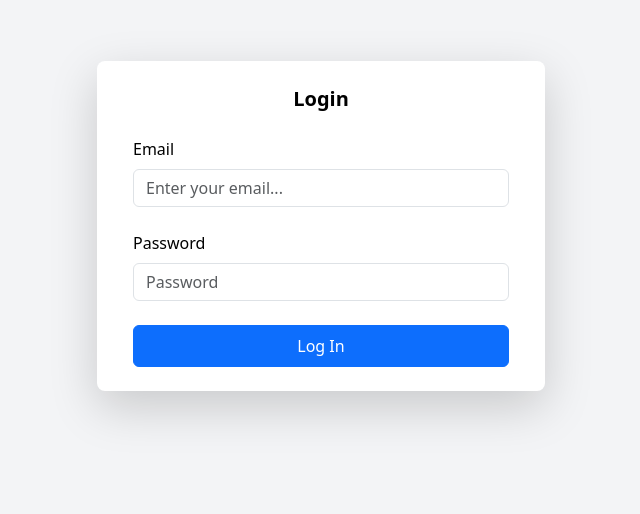
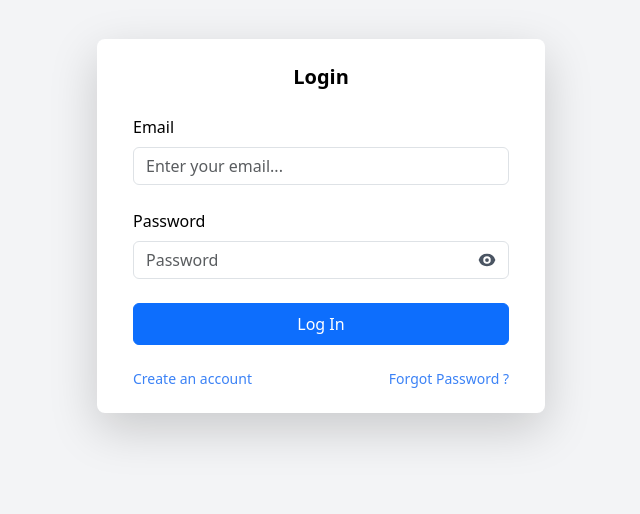
Before and after one commit to vrushabh702/Expense-Tracker, a React (Create React App) app: page /login in a window 1280 px wide. Shown: the part 174-688 px from the top of the page, without its empty margins (319-959 px from the left). Built offline with nearby package versions, Linux system fonts and the light colour scheme; no server answers.

Commit message:
login regsiter imporved no data on filter added on table

```diff
--- a/src/Components/Expenses/expensesTable.jsx
+++ b/src/Components/Expenses/expensesTable.jsx
@@ -1,6 +1,19 @@
-import React from "react"
+import React, { useEffect, useState } from "react"
 
-const ExpensesTable = ({ expenses, onView, onEdit, onDelete }) => (
+const ExpensesTable = ({ expenses, onView, onEdit, onDelete }) => {
+  const [noData, setNoData] = useState(false)
+  useEffect(() => {
+    // If expenses are empty, set noData to true
+    if (expenses.length === 0) {
+      setNoData(true)
+    } else {
+      setNoData(false)
+    }
+  }, [expenses]) // Re-run the effect when expenses change
+
+  // const noDataAvailable = expenses.length === 0
+
+  return (
     <div className="overflow-x-auto">
       <table className="min-w-full bg-white shadow-xl rounded-lg border border-gray-200">
         <thead>
@@ -16,7 +29,15 @@ const ExpensesTable = ({ expenses, onView, onEdit, onDelete }) => (
           </tr>
         </thead>
         <tbody>
-        {expenses.map((expense, index) => (
+          {/* If no data available, show the message */}
+          {noData ? (
+            <tr>
+              <td colSpan="8" className="text-center text-gray-500 py-6">
+                No Data Available
+              </td>
+            </tr>
+          ) : (
+            expenses.map((expense, index) => (
               <tr key={index} className="hover:bg-gray-100">
                 <td className="px-6 py-3 text-sm">{expense.userName}</td>
                 <td className="px-6 py-3 text-sm">{expense.category}</td>
@@ -46,10 +67,12 @@ const ExpensesTable = ({ expenses, onView, onEdit, onDelete }) => (
                   </button>
                 </td>
               </tr>
-        ))}
+            ))
+          )}
         </tbody>
       </table>
     </div>
   )
+}
 
 export default ExpensesTable
--- a/src/Components/Expenses/modal/modalAddUpdate.jsx
+++ b/src/Components/Expenses/modal/modalAddUpdate.jsx
@@ -58,7 +58,7 @@ const AddExpenseModal = ({
     },
     { label: "Date", key: "date", type: "date", required: true },
     { label: "Description", key: "description", type: "text", required: false },
-    { label: "Budget", key: "budget", type: "number", required: false },
+    { label: "Budget", key: "budget", type: "number", required: true },
     { label: "Currency", key: "currency", type: "select", required: true },
   ]
 
--- a/src/Components/Login/login.jsx
+++ b/src/Components/Login/login.jsx
@@ -4,6 +4,7 @@ import { useNavigate } from "react-router-dom"
 import { signInWithEmailAndPassword } from "firebase/auth"
 import { auth } from "../firebase"
 import Notification from "../Toastify/notification" // Notification component
+import { EyeIcon, EyeSlashIcon } from "@heroicons/react/16/solid"
 
 const Login = () => {
   const [email, setEmail] = useState("") // Email state
@@ -11,6 +12,7 @@ const Login = () => {
   const [errors, setErrors] = useState({}) // Form validation errors
   const [notification, setNotification] = useState(null) // Notification state
   const [formValid, setFormValid] = useState(true) // Form validity
+  const [showPassword, setShowPassword] = useState(false)
   const navigate = useNavigate()
 
   // Validate form fields
@@ -86,14 +88,27 @@ const Login = () => {
 
             <Form.Group controlId="formPassword" className="mb-4">
               <Form.Label>Password</Form.Label>
+              <div className="relative">
                 <Form.Control
-                type="password"
+                  type={showPassword ? "text" : "password"}
                   placeholder="Password"
                   value={password}
                   onChange={(e) => setPassword(e.target.value)}
                   isInvalid={!!errors.password} // Highlight field if error exists
                   className="border-gray-300 focus:ring-2 focus:ring-blue-500"
                 />
+                <button
+                  type="button"
+                  className="absolute inset-y-0 right-0 flex items-center pr-3"
+                  onClick={() => setShowPassword(!showPassword)}
+                >
+                  {showPassword ? (
+                    <EyeSlashIcon className="w-5 h-5 text-gray-600" />
+                  ) : (
+                    <EyeIcon className="w-5 h-5 text-gray-600" />
+                  )}
+                </button>
+              </div>
               {errors.password && (
                 <Form.Control.Feedback type="invalid">
                   {errors.password}
@@ -117,6 +132,24 @@ const Login = () => {
               onClose={() => setNotification(null)} // Close notification
             />
           )}
+          <div className="mt-4 flex justify-between text-sm text-gray-600">
+            <div>
+              <button
+                onClick={() => navigate("/register")}
+                className="text-blue-500 hover:text-blue-700"
+              >
+                Create an account
+              </button>
+            </div>
+            <div>
+              <button
+                onClick={() => navigate("/forget")}
+                className="text-blue-500 hover:text-blue-700"
+              >
+                Forgot Password ?
+              </button>
+            </div>
+          </div>
         </Col>
       </Row>
     </Container>
--- a/src/Components/Register/register.jsx
+++ b/src/Components/Register/register.jsx
@@ -115,6 +115,16 @@ const Register = () => {
             onClose={() => setNotification(null)}
           />
         )}
+        <div className="mt-4 flex justify-between text-sm text-gray-600">
+          <div>
+            <button
+              onClick={() => navigate("/login")}
+              className="text-blue-500 hover:text-blue-700"
+            >
+              Back to Login
+            </button>
+          </div>
+        </div>
       </div>
     </div>
   )
--- a/src/Components/navbar/expenseNavbar.jsx
+++ b/src/Components/navbar/expenseNavbar.jsx
@@ -39,7 +39,7 @@ const ExpenseNavbar = () => {
       </Navbar.Brand>
       <Navbar.Toggle aria-controls="navbar-nav" />
       <Navbar.Collapse id="navbar-nav">
-        <Nav className="mr-auto">
+        <Nav className="mr-auto bg-white text-black dark:bg-gray-800 dark:text-white">
           <Nav.Link as={Link} to="/expenses" className="mr-3">
             Expenses
           </Nav.Link>
```
Lines whose indentation alone changed are shown as unchanged.
